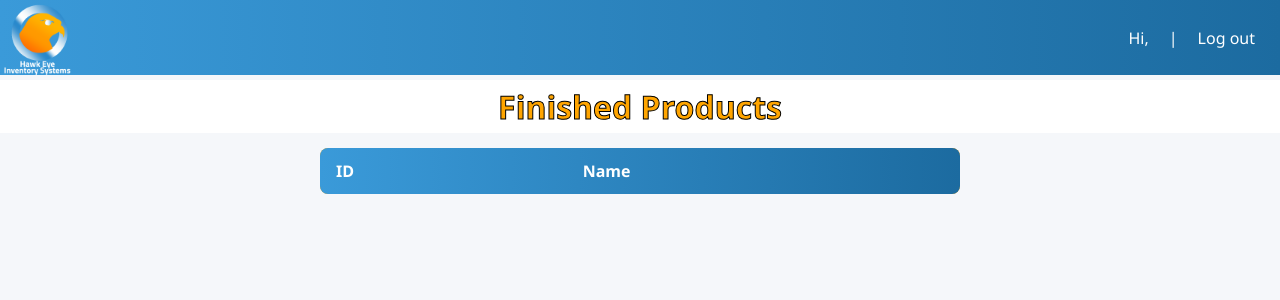
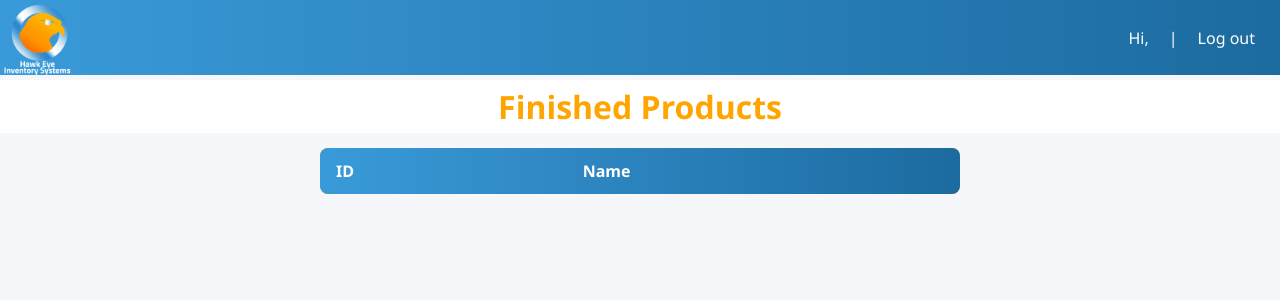
Before and after one commit to connor-w-smith/HawkEye, a Flask app: page /index in a window 1280 px wide. Shown: the top 300 px of the page. Run offline with Flask 3, Linux system fonts and the light colour scheme; lists and menus that the app fills with data are empty; some libraries are stand-ins or nearby versions.

Commit message:
Took away the black outline on the header
The header we have on the dashboard had a black outline that I removed so the user could see the header better.

```diff
--- a/static/index.css
+++ b/static/index.css
@@ -64,7 +64,6 @@ body {
 
 h1 {
     color:#ffa500;
-    -webkit-text-stroke: 1px black;
 }
 
 
```
